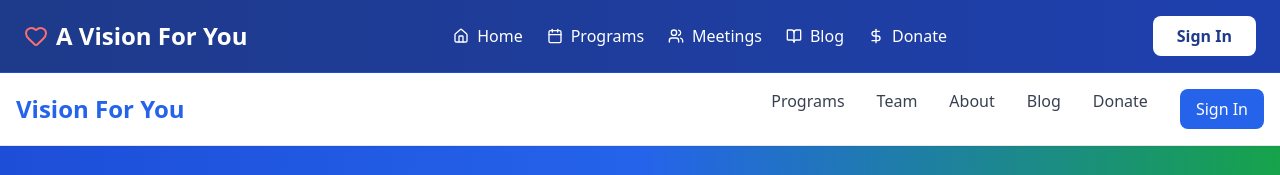
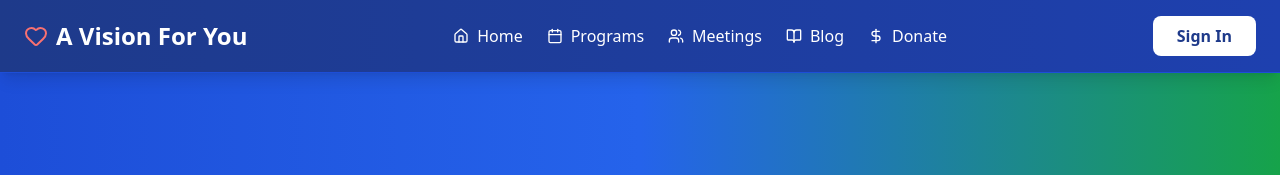
Before and after one commit to zrobards/avisionforyou, a Next.js app: page / in a window 1280 px wide. Shown: the top 175 px of the page. Built offline with nearby package versions, Linux system fonts and the light colour scheme; no server answers.

Commit message:
Remove duplicate navigation from home page

```diff
--- a/src/app/page.tsx
+++ b/src/app/page.tsx
@@ -30,20 +30,6 @@ const PROGRAMS = [
 export default function Home() {
   return (
     <div className="min-h-screen bg-white">
-      <nav className="sticky top-0 z-50 bg-white border-b border-gray-200 shadow-sm">
-        <div className="max-w-7xl mx-auto px-4 py-4 flex justify-between items-center">
-          <Link href="/" className="text-2xl font-bold text-blue-600">Vision For You</Link>
-          <div className="hidden md:flex space-x-8">
-            <Link href="/programs" className="text-gray-700 hover:text-blue-600 font-medium">Programs</Link>
-            <Link href="/team" className="text-gray-700 hover:text-blue-600 font-medium">Team</Link>
-            <Link href="/about" className="text-gray-700 hover:text-blue-600 font-medium">About</Link>
-            <Link href="/blog" className="text-gray-700 hover:text-blue-600 font-medium">Blog</Link>
-            <Link href="/donate" className="text-gray-700 hover:text-blue-600 font-medium">Donate</Link>
-            <Link href="/login" className="px-4 py-2 bg-blue-600 text-white rounded-lg hover:bg-blue-700">Sign In</Link>
-          </div>
-        </div>
-      </nav>
-
       <section className="bg-gradient-to-r from-blue-700 via-blue-600 to-green-600 text-white py-24">
         <div className="max-w-7xl mx-auto px-4 text-center">
           <h1 className="text-5xl md:text-6xl font-bold mb-4">A Vision For You Recovery</h1>
```
